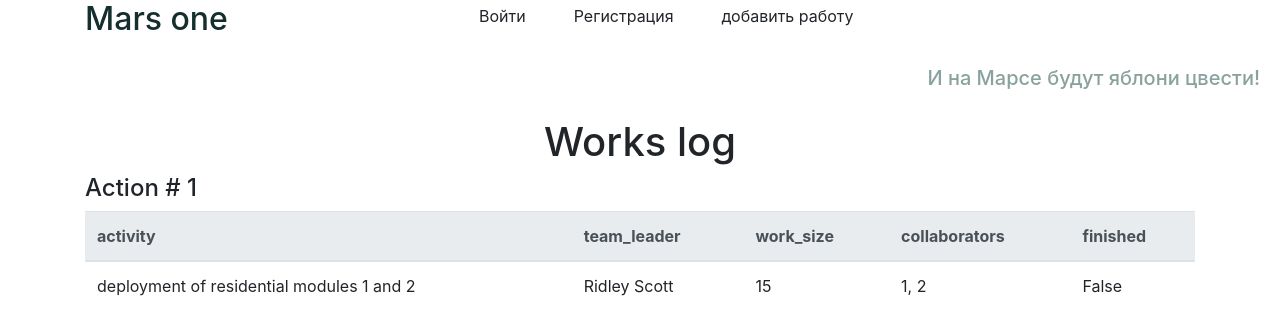
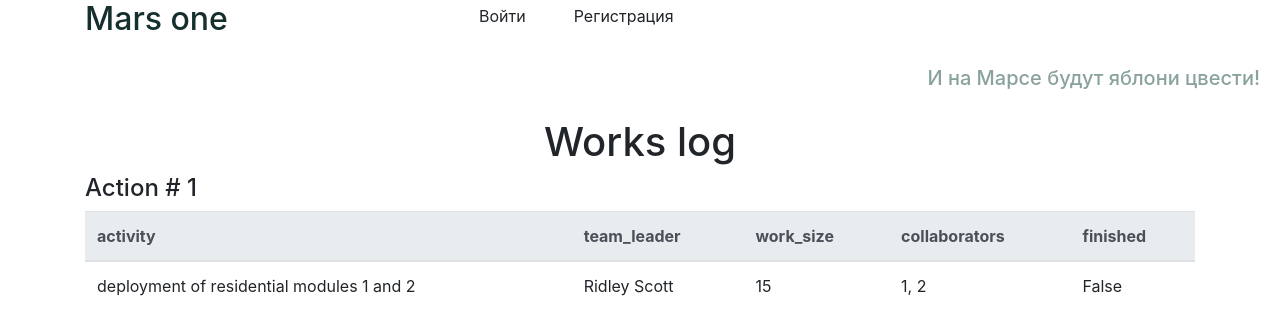
Before and after one commit to AlexAntlex/Lyceum_site2, a Flask app: page / in a window 1280 px wide. Shown: the top 309 px of the page. Run offline with Flask 2, Linux system fonts and the light colour scheme; data comes from the database, SQL or seed files in the repository; some libraries are stand-ins or nearby versions.

Commit message:
removed by adding a button operation for non-signed-in users

```diff
--- a/templates/base.html
+++ b/templates/base.html
@@ -36,9 +36,6 @@
                                 <li class="nav-item">
                                     <a class="dropdown-item" href="/register">Регистрация</a>
                                 </li>
-                                <li class="nav-item">
-                                    <a class="dropdown-item" href="/addjob">добавить работу</a>
-                                </li>
                            </ul>
                         {% endif %}
                     </div>
```
